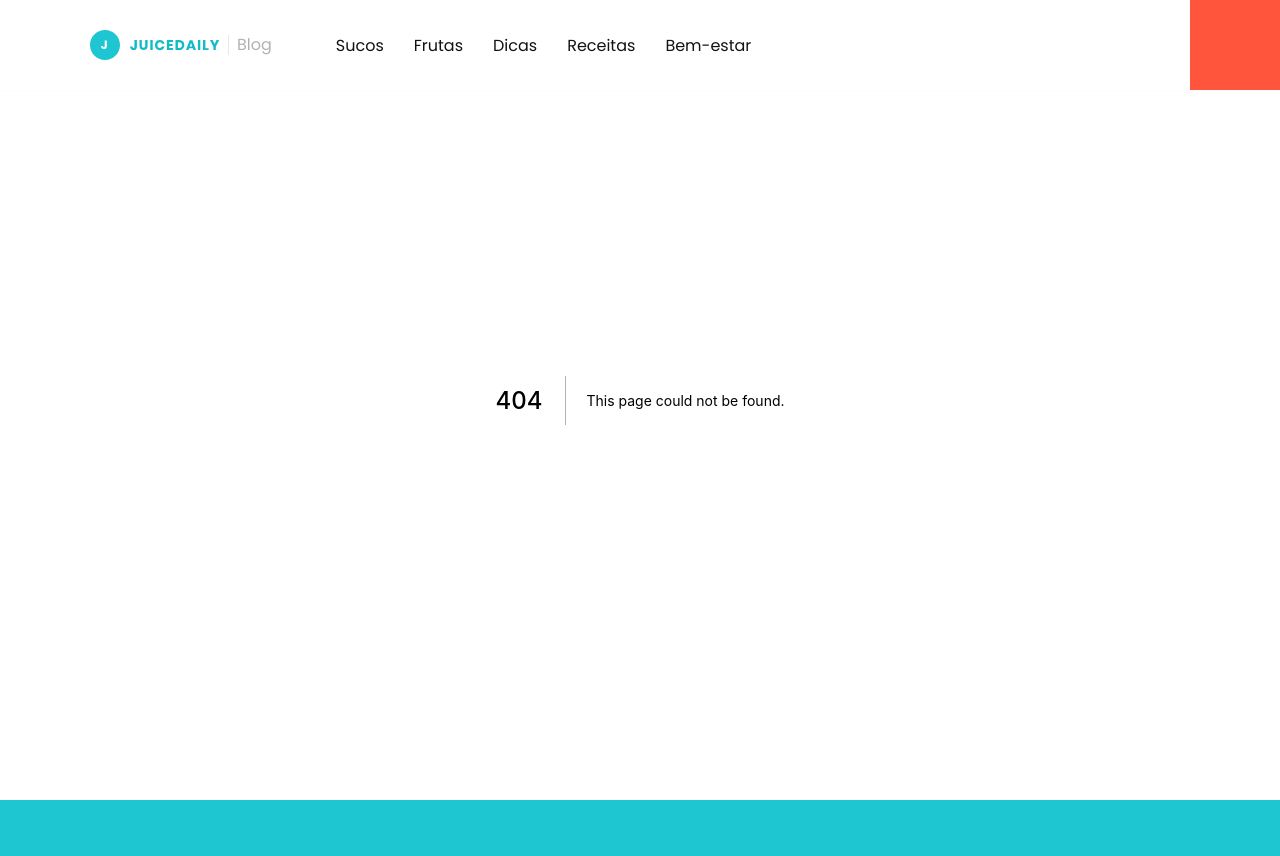
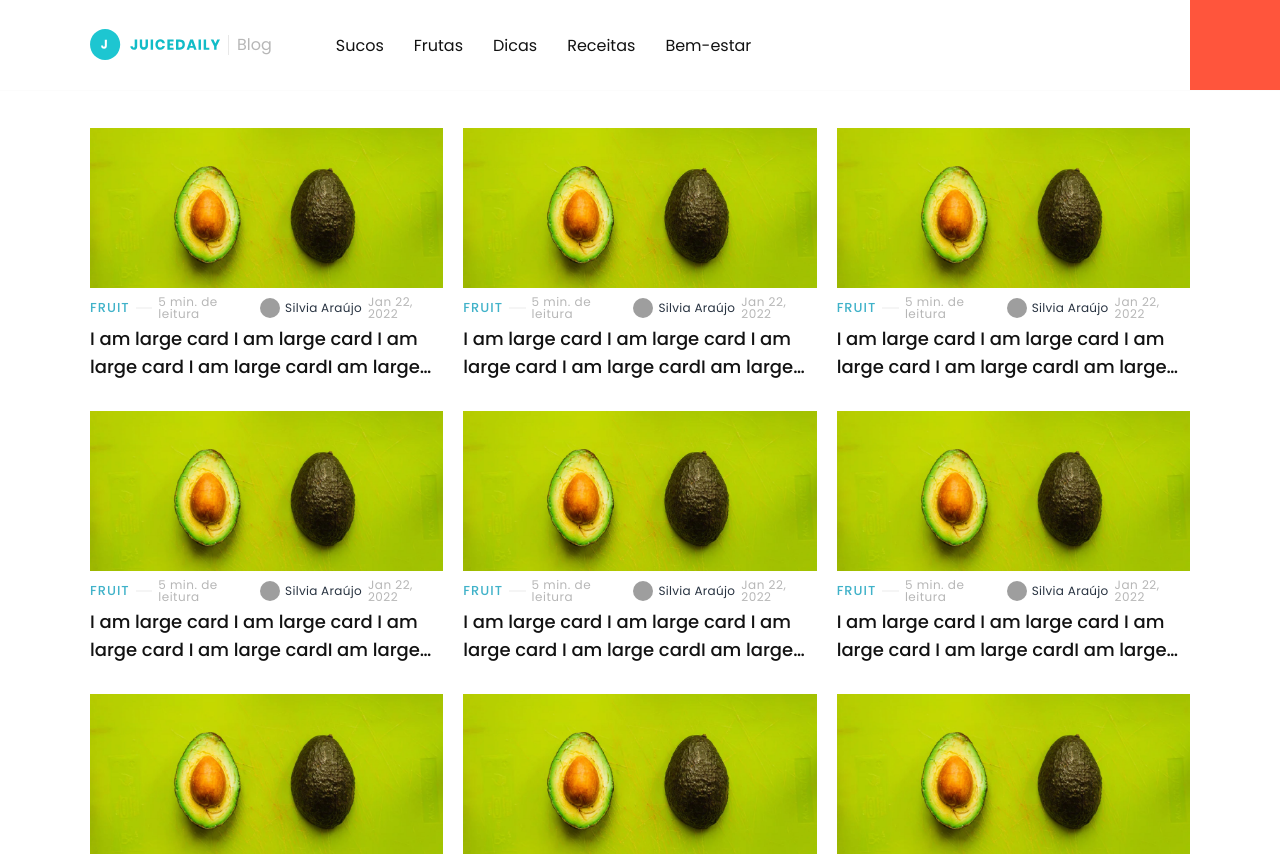
Before and after one commit to jfernandesdev/blog-juicedaily, a Next.js app: page /category/1 in a window 1280 px wide. Before the commit this address had no page. Shown: the top 856 px of the page. Built offline with nearby package versions, Linux system fonts and the light colour scheme; grey boxes are pictures that could not be loaded; some icons are missing.

Commit message:
styling page category

```diff
--- a/src/components/Navbar/index.tsx
+++ b/src/components/Navbar/index.tsx
@@ -33,19 +33,29 @@ export const Navbar: React.FC = () => {
       <NavContainer className={menuIsOpen && 'openMenu'}>
         <Nav>
           <NavItem>
-            <NavLink href="#">Sucos</NavLink>
+            <Link href="/category/sucos">
+              <NavLink>Sucos</NavLink>
+            </Link>
           </NavItem>
           <NavItem>
-            <NavLink href="#">Frutas</NavLink>
+            <Link href="/category/frutas">
+              <NavLink>Frutas</NavLink>
+            </Link>
           </NavItem>
           <NavItem>
-            <NavLink href="#">Dicas</NavLink>
+            <Link href="/category/dicas">
+              <NavLink>Dicas</NavLink>
+            </Link>
           </NavItem>
           <NavItem>
-            <NavLink href="#">Receitas</NavLink>
+            <Link href="/category/receitas">
+              <NavLink>Receitas</NavLink>
+            </Link>
           </NavItem>
           <NavItem>
-            <NavLink href="#">Bem-estar</NavLink>
+            <Link href="/category/bem-estar">
+              <NavLink>Bem-estar</NavLink>
+            </Link>
           </NavItem>
         </Nav>
       </NavContainer>
--- a/src/components/Navbar/styles.ts
+++ b/src/components/Navbar/styles.ts
@@ -104,6 +104,7 @@ export const NavItem = styled.li`
 export const NavLink = styled.a`
   text-decoration: none;
   color: var(--black);
+  cursor: pointer;
 `;
 
 export const WrapperBtn = styled.div`
--- /dev/null
+++ b/src/pages/category/[slug].tsx
@@ -0,0 +1,19 @@
+import React from 'react';
+
+import { Container, PostsGrid } from './styles';
+
+import { Card } from '../../components/Card';
+
+const Category: React.FC = () => {
+  return (
+    <Container>
+      <PostsGrid>
+          {Array.from({ length: 12 }).map((_, index) => (
+            <Card key={index} type="medium" />
+          ))}
+      </PostsGrid>
+    </Container>
+  );
+};
+
+export default Category;
--- /dev/null
+++ b/src/pages/category/styles.ts
@@ -0,0 +1,21 @@
+import styled from 'styled-components';
+
+export const Container = styled.div`
+  padding-top: 90px;
+  display: flex;
+  flex-direction: column;
+  align-items: center;
+`;
+
+export const PostsGrid = styled.div`
+  padding: 3% 90px;
+  display: grid;
+  grid-template-columns: repeat(3, 1fr);
+  grid-gap: 20px;
+
+  @media (max-width: 769px) {
+    display: flex;
+    flex-direction: column;
+    padding: 5%;
+  }
+`;
```
Also changed, not shown: public/logo.svg.
